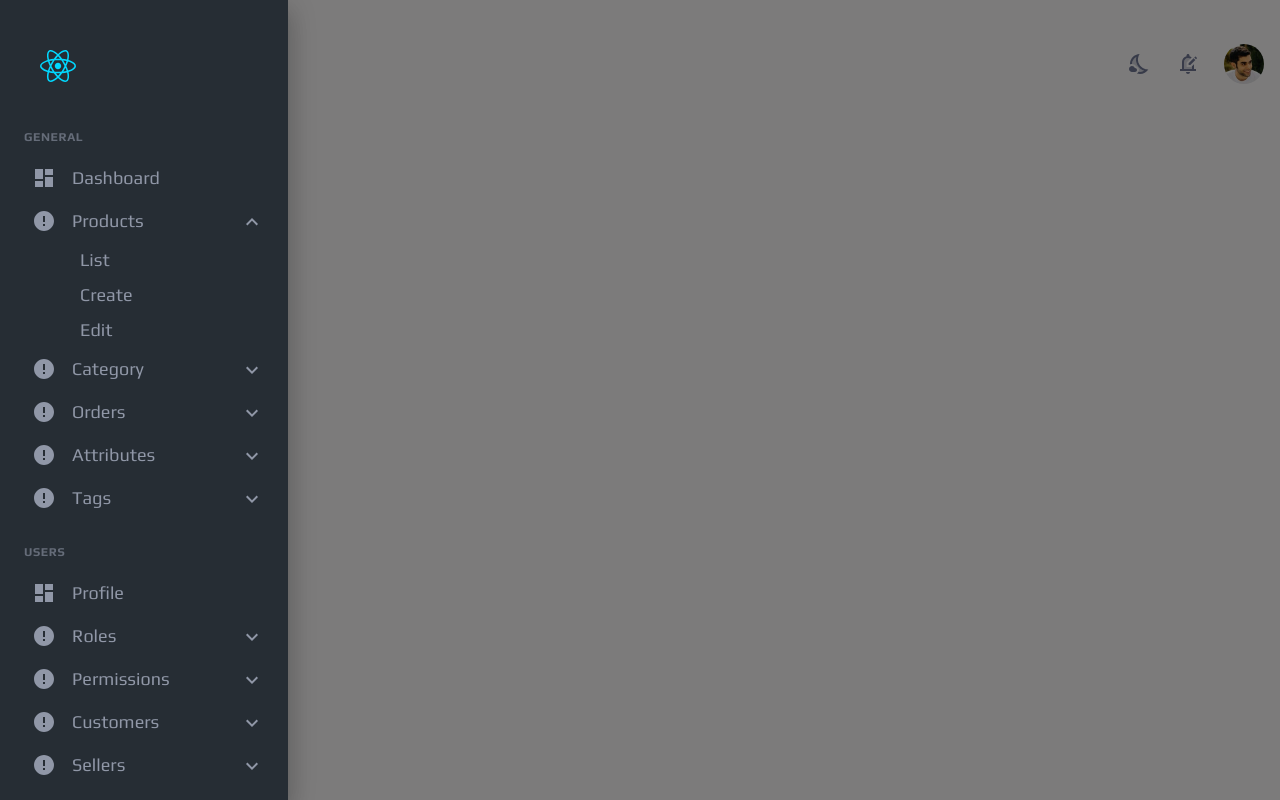
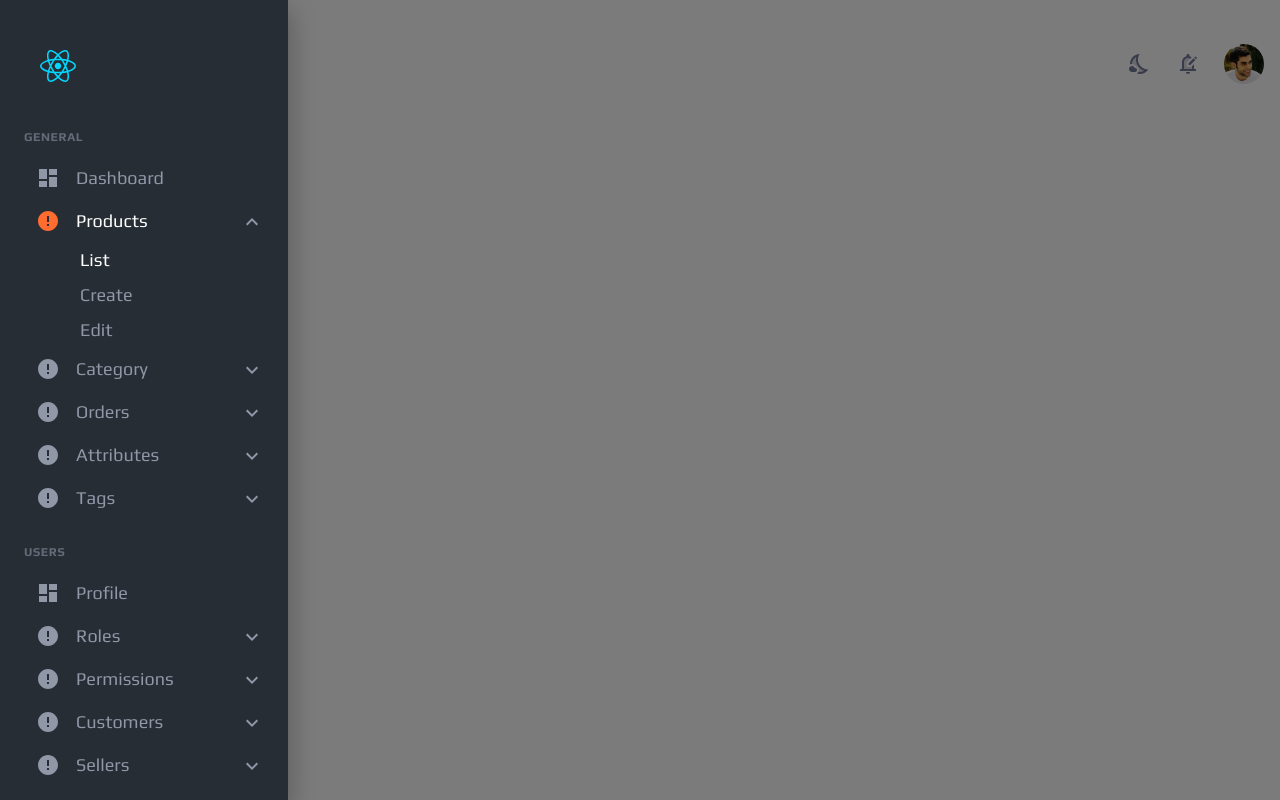
Before and after one commit to madhavavarma/adminui, a React (Vite) app: page / in a window 1280 px wide. Both pictures are taken after a click on the link "Products". Built offline with nearby package versions, Linux system fonts and the light colour scheme.

Commit message:
Nav | Active Nav

```diff
--- a/src/basecomponents/Nav.tsx
+++ b/src/basecomponents/Nav.tsx
@@ -8,143 +8,109 @@ import ExpandLessIcon from '@mui/icons-material/ExpandLess';
 import { INav } from "../models/INav";
 import { useState } from "react";
 import { GetIcon } from "../helpers/GetIcons";
+import { NavList } from "../helpers/NavList";
 
 export const Nav = () => {
 
-    const navListData: INav[] = [
-        {name:  "General", children: [
-            {name: "Dashboard", navigateTo: "/dashboard"},
-            {name: "Products", iconName: "ShoppingBag", children: [
-                {name: "List", navigateTo: "/products/list"},
-                {name: "Create", navigateTo: "/products/create"},
-                {name: "Edit", navigateTo: "/products/edit"},
-            ]},
-            {name: "Category", iconName: "Category", children: [
-                {name: "List", navigateTo: "/category/list"},
-                {name: "Create", navigateTo: "/category/create"},
-                {name: "Edit", navigateTo: "/category/edit"},
-            ]},
-            {name: "Orders", iconName: "ShoppingCart", children: [
-                {name: "List", navigateTo: "/category/list"},
-                {name: "Details", navigateTo: "/category/details"},
-                {name: "Edit", navigateTo: "/category/edit"},
-            ]},
-            {name: "Attributes", iconName: "ShoppingCart", children: [
-                {name: "List", navigateTo: "/category/list"},
-                {name: "Details", navigateTo: "/category/details"},
-                {name: "Edit", navigateTo: "/category/edit"},
-            ]},
-            {name: "Tags", iconName: "ShoppingCart", children: [
-                {name: "List", navigateTo: "/category/list"},
-                {name: "Details", navigateTo: "/category/details"},
-                {name: "Edit", navigateTo: "/category/edit"},
-            ]}
-
-        ]},
-
-        {name:  "Users", children: [
-            {name: "Profile", navigateTo: "/dashboard"},
-            {name: "Roles", iconName: "ShoppingBag", children: [
-                {name: "List", navigateTo: "/products/list"},
-                {name: "Create", navigateTo: "/products/create"},
-                {name: "Edit", navigateTo: "/products/edit"},
-            ]},
-            {name: "Permissions", iconName: "Category", children: [
-                {name: "List", navigateTo: "/category/list"},
-                {name: "Create", navigateTo: "/category/create"},
-                {name: "Edit", navigateTo: "/category/edit"},
-            ]},
-            {name: "Customers", iconName: "ShoppingCart", children: [
-                {name: "List", navigateTo: "/category/list"},
-                {name: "Details", navigateTo: "/category/details"},
-                {name: "Edit", navigateTo: "/category/edit"},
-            ]},
-            {name: "Sellers", iconName: "ShoppingCart", children: [
-                {name: "List", navigateTo: "/category/list"},
-                {name: "Details", navigateTo: "/category/details"},
-                {name: "Edit", navigateTo: "/category/edit"},
-            ]}
-
-        ]},
-
-        {name:  "Others", children: [
-            {name: "Coupons", navigateTo: "/dashboard"},
-            {name: "Reviews", iconName: "ShoppingBag", children: [
-                {name: "List", navigateTo: "/products/list"},
-                {name: "Create", navigateTo: "/products/create"},
-                {name: "Edit", navigateTo: "/products/edit"},
-            ]}
-        ]},
-    ]
+    const clsContainer = "w-72 bg-main-nav-bg h-full";
+    const clsLogoContainer = "px-10 leading-[8]";
+    const clsNavListContainer = "h-199 overflow-hidden";
+    const clsMenuHeader = "uppercase text-main-nav-item-color text-[12px] tracking-wider opacity-60 font-bold h-7 px-6";
+    const clsParentNav = "font-Play text-[18px] text-main-nav-item-color hover:text-main-nav-item-hover-color flex gap-4 items-center px-8 py-2";
+    const clsParentNavIcon = "font-Play text-[18px] text-main-nav-item-color hover:text-main-nav-item-hover-color flex gap-2 items-center px-6 py-1";
+    const clsChildNav = "font-Play text-[18px] text-main-nav-item-color hover:text-main-nav-item-hover-color flex gap-2 items-center px-20 py-1";
 
     const dispatch = useDispatch();
-    const state = useSelector((state: IState) => state.Flags)
-    const [navList, setNavList] = useState(navListData);
+    const initialNavList: INav[] = NavList;
+    const [navList, setNavList] = useState(initialNavList);
+    const state = useSelector((state: IState) => state.Flags);
+
+    const setL2Active = (nav: INav) => {
+        var newNavList: INav[] = JSON.parse(JSON.stringify(initialNavList ));
+
+        newNavList.forEach(l1 => {
+            var l2 = l1.children?.find(l2 => l2.id === nav.id);
+            if(l2) {
+                l2.isActive = true;
+                l2.showChildren = true;
+
+                if(l2.children) {
+                    l2.children[0].isActive = true;
+                }
+            }
+        })
+
+        setNavList(newNavList);
+    }
+
+    const setL3Active = (nav: INav) => {
+        var newNavList: INav[] = JSON.parse(JSON.stringify(initialNavList));
+
+        newNavList.forEach(l1 => {
+            l1.children?.forEach(l2 => {
+                var l3 = l2.children?.find(l3 => l3.id === nav.id);
+                if(l3) {
+                    l3.isActive = true;
+                    l2.isActive = true;
+                    l2.showChildren = true;
+                }
+            })
+        })
+
+        setNavList(newNavList);
+    }
 
     const closeNav = () => () => {
       dispatch(FlagsActions.setNav(false))
     };
 
-    const showChildren = (nav: INav) => {
-        var newNavList: INav[] = JSON.parse(JSON.stringify(navList));
-
-        newNavList.forEach(x => {
-            if(x.name === nav.name) {
-                x.showChildren = !x.showChildren;
-            } else {
-                x.showChildren = false;
-                if(x.children) {
-                    x.children.forEach(y => {
-                        if(y.name === nav.name) {
-                            y.showChildren = !y.showChildren;
-                        } else {
-                            y.showChildren = false;
-                        }
-                    })
-                }
-            }
-        });
-
-        setNavList(newNavList);
-    }
-
     return (
         <Drawer open={state.showNav} onClose={closeNav()} className="w-full" PaperProps={{
-            sx: {
-              backgroundColor: "#262d34",
-            }
-          }} >
-            <section className="w-72 bg-main-nav-bg h-full">
-                <section className="px-10 leading-[8]">
+            sx: {backgroundColor: "#262d34"} }} >
+
+            {/* Container */}
+            <section className={clsContainer}>
+
+                {/* Logo */}
+                <section className={clsLogoContainer}>
                     <a href="#" className="block">
                         <img src={logo} className="inline align-middle"/>
                     </a>
                 </section>
-                <section className="h-199 overflow-hidden">
+
+                {/* Nav List */}
+                <section className={clsNavListContainer}>
                     {navList.map( (nav: INav) => <ul className="flex flex-col mb-6 font-Play">
-                        <li className="uppercase text-main-nav-item-color text-[12px] tracking-wider opacity-60 font-bold h-7 px-6">
+
+                        {/* Menu Header */}
+                        <li className={clsMenuHeader}>
                            {nav.name}
                         </li>
-                        {nav.children?.map( (navC1: INav) =>  <li  onClick={() => {showChildren(navC1)} }>
-                            <a href="#" className=" flex justify-between align-center">
-                                <span className="font-Play text-[18px] text-main-nav-item-color hover:text-main-nav-item-hover-color flex gap-4 items-center px-8 py-2">
+
+                        {nav.children?.map( (navC1: INav) =>
+                        <li  >
+                            <a onClick={() => {setL2Active(navC1)} } href="#" className= {"flex justify-between align-center border-l-4 border-solid border-transparent " + (navC1.isActive ? "border-primary-color" : "")}>
+                                {/* Parent Nav */}
+                                <span className={clsParentNav + (navC1.isActive ? " text-main-nav-item-hover-color" : "")}>
                                     <span className="flex items-center">
-                                        {GetIcon(navC1.iconName || "Dashboard")}
+                                        {GetIcon(navC1.iconName || "Dashboard", navC1.isActive ? "--primary-color" : "")}
                                     </span>
                                     <span>
                                         {navC1.name}
                                     </span>
                                 </span>
-                                <span className="font-Play text-[18px] text-main-nav-item-color hover:text-main-nav-item-hover-color flex gap-2 items-center px-6 py-1">
+                                <span className={clsParentNavIcon}>
                                     {navC1.children && <span>
                                         {navC1.showChildren ? <ExpandLessIcon /> : <ExpandMoreIcon />}
                                     </span> }
                                 </span>
                             </a>
                             <ul>
-                                {navC1.showChildren === true && navC1.children?.map( (navC2: INav) =>  <li>
-                                    <a href="#" className=" flex justify-between align-center">
-                                        <span className="font-Play text-[18px] text-main-nav-item-color hover:text-main-nav-item-hover-color flex gap-2 items-center px-20 py-1">
+                                {/* Child Nav */}
+                                {navC1.showChildren === true && navC1.children?.map( (navC2: INav) =>
+                                <li>
+                                    <a onClick={() => setL3Active(navC2)} href="#" className="flex justify-between align-center">
+                                        <span className={clsChildNav + (navC2.isActive ? " text-main-nav-item-hover-color" : "")}>
                                             <span>
                                                 {navC2.name}
                                             </span>
@@ -155,8 +121,6 @@ export const Nav = () => {
                         </li> )}
                     </ul>
                     )}
-
-
                 </section>
             </section>
         </Drawer>
--- a/src/helpers/GetIcons.tsx
+++ b/src/helpers/GetIcons.tsx
@@ -1,11 +1,11 @@
 import DashboardIcon from '@mui/icons-material/Dashboard';
 import ErrorIcon from '@mui/icons-material/Error';
 
-export const GetIcon = (iconName: string) => {
+export const GetIcon = (iconName: string, color: string) => {
     switch(iconName.toUpperCase()) {
         case 'DASHBOARD':
-            return <DashboardIcon />
+            return <DashboardIcon sx= {{color: color ? `var(${color})` : ""}}/>
         default:
-            return <ErrorIcon />
+            return <ErrorIcon sx= {{color: color ? `var(${color})` : ""}} />
     }
 }
--- /dev/null
+++ b/src/helpers/NavList.tsx
@@ -0,0 +1,67 @@
+import { INav } from "../models/INav";
+
+export const NavList : INav[] = [
+    {id: 1, name:  "General", isActive: false, children: [
+        {id: 2, name: "Dashboard", navigateTo: "/dashboard", isActive: false},
+        {id: 3, name: "Products", iconName: "ShoppingBag", isActive: false, children: [
+            {id: 4, name: "List", navigateTo: "/products/list", isActive: false},
+            {id: 5, name: "Create", navigateTo: "/products/create", isActive: false},
+            {id: 6, name: "Edit", navigateTo: "/products/edit", isActive: false},
+        ]},
+        {id: 7, name: "Category", iconName: "Category", isActive: false, children: [
+            {id: 8, name: "List", navigateTo: "/category/list", isActive: false},
+            {id: 9, name: "Create", navigateTo: "/category/create", isActive: false},
+            {id: 10, name: "Edit", navigateTo: "/category/edit", isActive: false},
+        ]},
+        {id: 11, name: "Orders", iconName: "ShoppingCart", isActive: false, children: [
+            {id: 12, name: "List", navigateTo: "/category/list", isActive: false},
+            {id: 13, name: "Details", navigateTo: "/category/details", isActive: false},
+            {id: 14, name: "Edit", navigateTo: "/category/edit", isActive: false},
+        ]},
+        {id: 15, name: "Attributes", iconName: "ShoppingCart", isActive: false, children: [
+            {id: 16, name: "List", navigateTo: "/category/list", isActive: false},
+            {id: 17, name: "Details", navigateTo: "/category/details", isActive: false},
+            {id: 18, name: "Edit", navigateTo: "/category/edit", isActive: false},
+        ]},
+        {id: 19, name: "Tags", iconName: "ShoppingCart", isActive: false, children: [
+            {id: 20, name: "List", navigateTo: "/category/list", isActive: false},
+            {id: 21, name: "Details", navigateTo: "/category/details", isActive: false},
+            {id: 22, name: "Edit", navigateTo: "/category/edit", isActive: false},
+        ]}
+
+    ]},
+
+    {id: 23, name:  "Users", isActive: false, children: [
+        {id: 24, name: "Profile", navigateTo: "/dashboard", isActive: false},
+        {id: 25, name: "Roles", iconName: "ShoppingBag", isActive: false, children: [
+            {id: 26, name: "List", navigateTo: "/products/list", isActive: false},
+            {id: 27, name: "Create", navigateTo: "/products/create", isActive: false},
+            {id: 28, name: "Edit", navigateTo: "/products/edit", isActive: false},
+        ]},
+        {id: 29, name: "Permissions", iconName: "Category", isActive: false, children: [
+            {id: 30, name: "List", navigateTo: "/category/list", isActive: false},
+            {id: 31, name: "Create", navigateTo: "/category/create", isActive: false},
+            {id: 32, name: "Edit", navigateTo: "/category/edit", isActive: false},
+        ]},
+        {id: 33, name: "Customers", iconName: "ShoppingCart", isActive: false, children: [
+            {id: 34, name: "List", navigateTo: "/category/list", isActive: false},
+            {id: 35, name: "Details", navigateTo: "/category/details", isActive: false},
+            {id: 36, name: "Edit", navigateTo: "/category/edit", isActive: false},
+        ]},
+        {id: 37, name: "Sellers", iconName: "ShoppingCart", isActive: false, children: [
+            {id: 38, name: "List", navigateTo: "/category/list", isActive: false},
+            {id: 39, name: "Details", navigateTo: "/category/details", isActive: false},
+            {id: 40, name: "Edit", navigateTo: "/category/edit", isActive: false},
+        ]}
+
+    ]},
+
+    {id: 41, name:  "Others", isActive: false, children: [
+        {id: 42, name: "Coupons", isActive: false, navigateTo: "/dashboard"},
+        {id: 43, name: "Reviews", iconName: "ShoppingBag", isActive: false, children: [
+            {id: 44, name: "List", navigateTo: "/products/list", isActive: false},
+            {id: 45, name: "Create", navigateTo: "/products/create", isActive: false},
+            {id: 46, name: "Edit", navigateTo: "/products/edit", isActive: false},
+        ]}
+    ]},
+];
--- a/src/models/INav.ts
+++ b/src/models/INav.ts
@@ -1,9 +1,11 @@
 import * as Icons from '@mui/icons-material'
 
 export interface INav {
+    id: number;
     name: string;
     navigateTo?: string
     children?: INav[]
     showChildren?: boolean
     iconName?: keyof typeof Icons
+    isActive: boolean
 }
```
